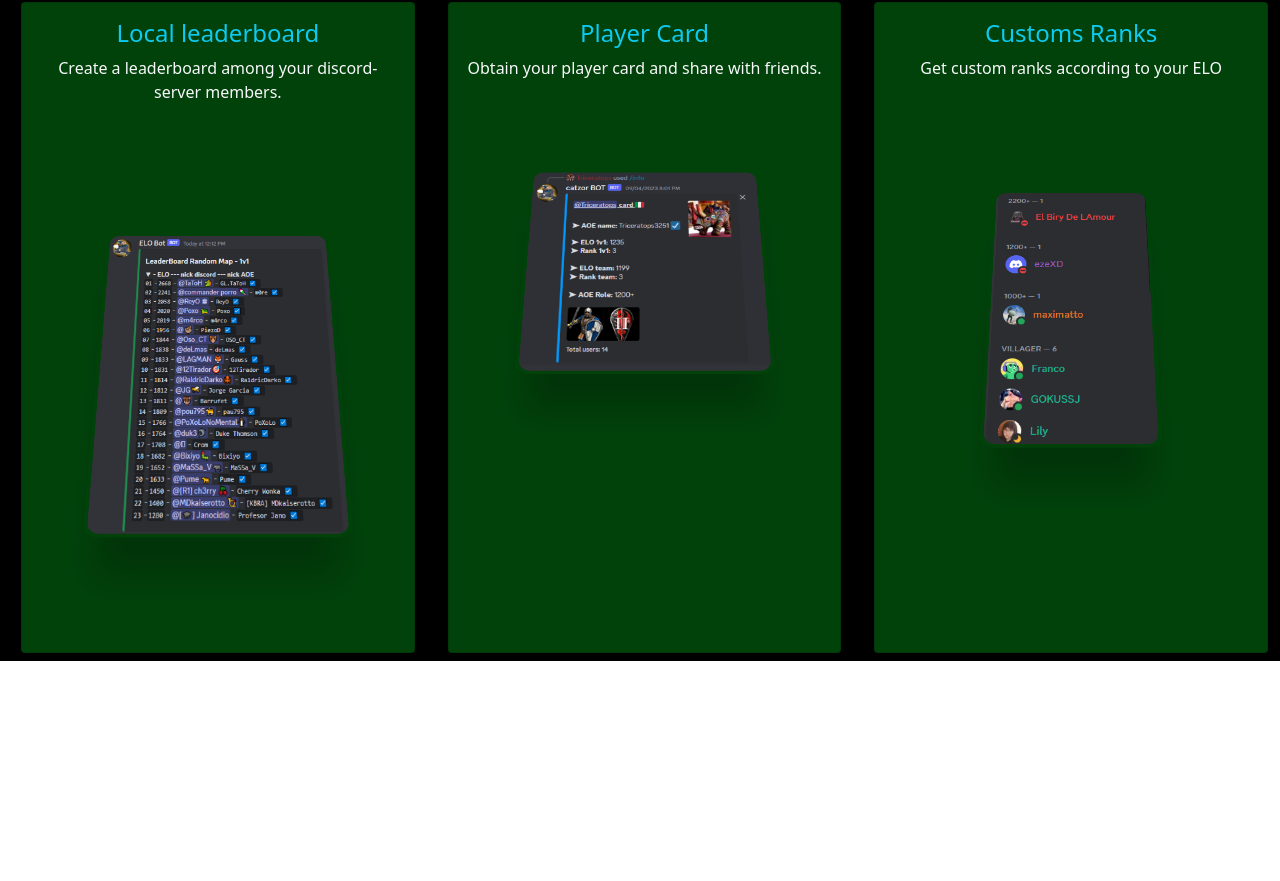
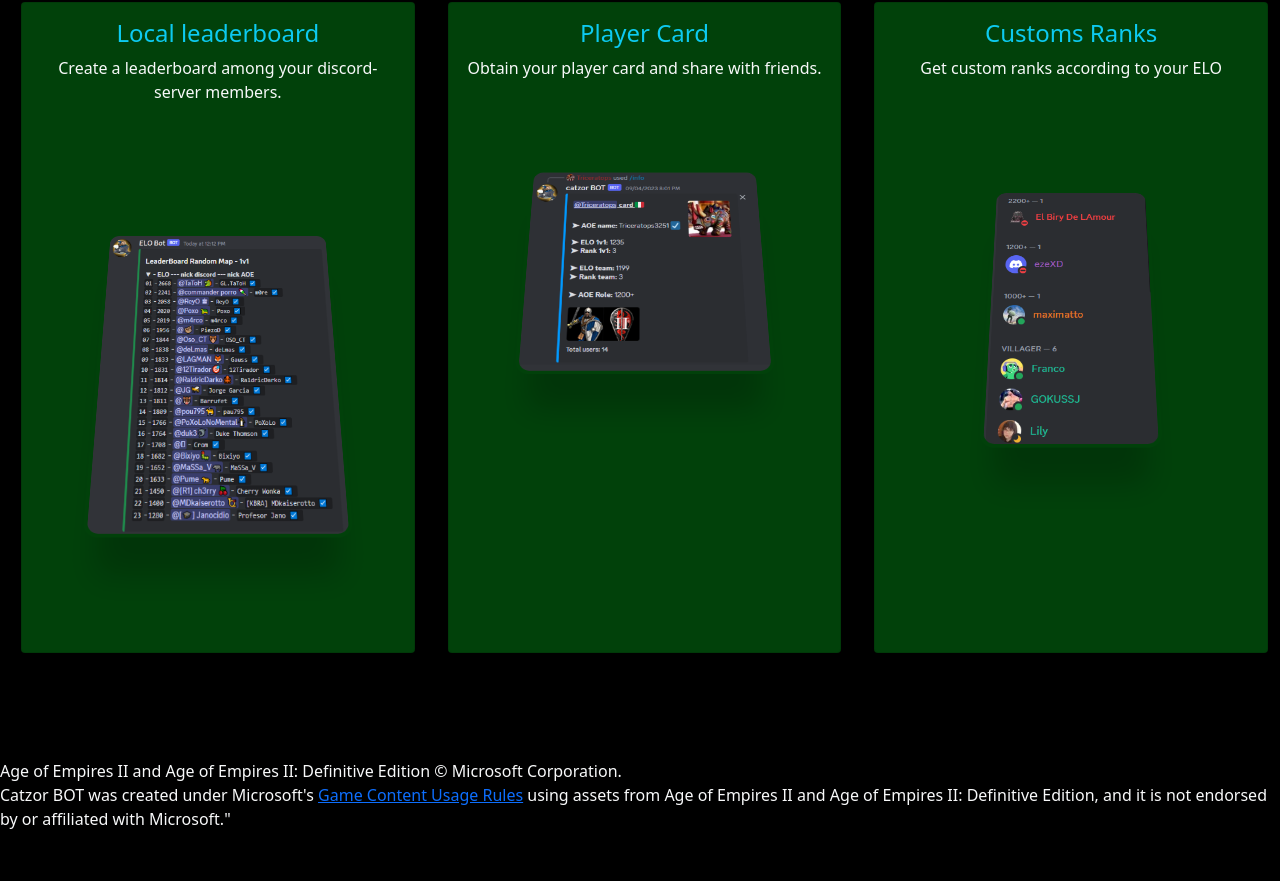
Before and after one commit to Nestor-VP/catzorweb, a website: page public/index.html in a window 1280 px wide. Shown: the part 442-1323 px from the top of the page. Before the commit the page ends 1103 px from the top, so only its background shows below. Drawn offline with nearby package versions, Linux system fonts and the light colour scheme; files whose address does not match are found by name.

Commit message:
added footer on index

```diff
--- a/public/index.html
+++ b/public/index.html
@@ -106,6 +106,30 @@
             </div>
         </section>
 
+
+    <!-- footer -->
+
+        <div class="footer-clean bg-customb">
+            <footer>
+
+                <div class="page-footer font-small text-light mt-5">
+                <div class="footer-copyright text-start">
+
+
+                    Age of Empires II and Age of Empires II: Definitive Edition © Microsoft Corporation.
+                    <br>
+
+                     Catzor BOT was created under Microsoft's
+                     <a href="https://www.xbox.com/en-us/developers/rules">Game Content Usage Rules</a>
+                     using assets from Age of Empires II and Age of Empires II:
+                     Definitive Edition, and it is not endorsed by or affiliated with Microsoft."
+
+
+                  </div>
+                </div>
+            </footer>
+        </div>
+
     <!-- Optional JavaScript; choose one of the two! -->
 
     <!-- Option 1: Bootstrap Bundle with Popper -->
```
